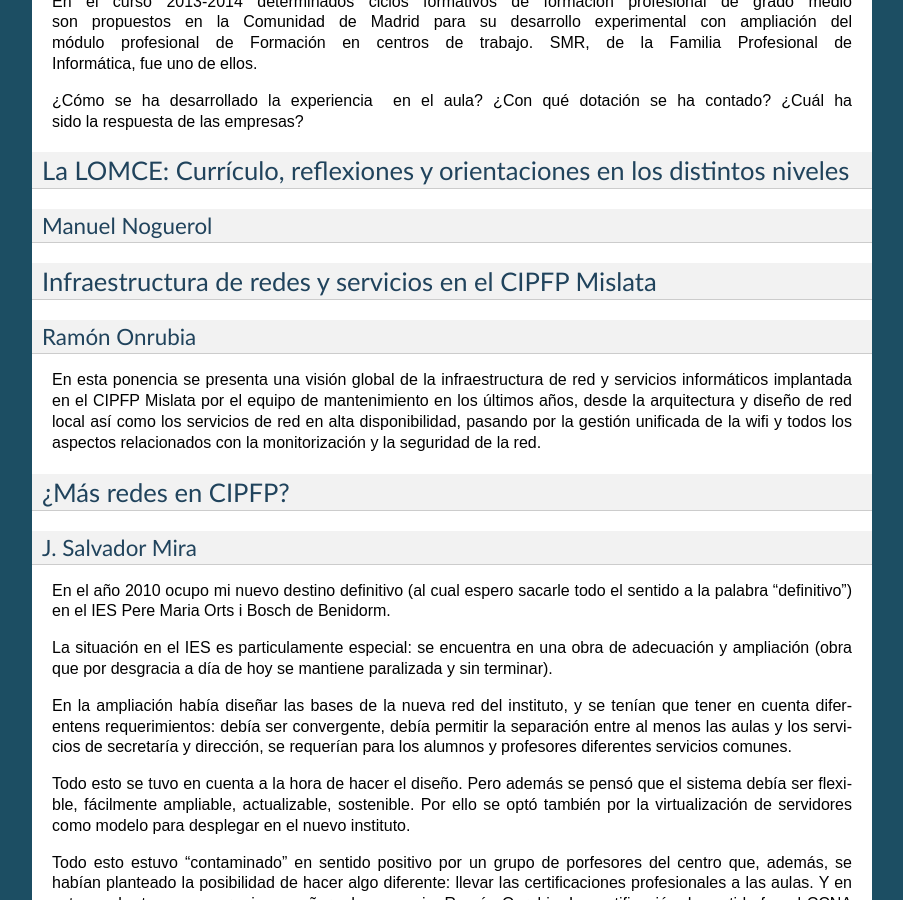
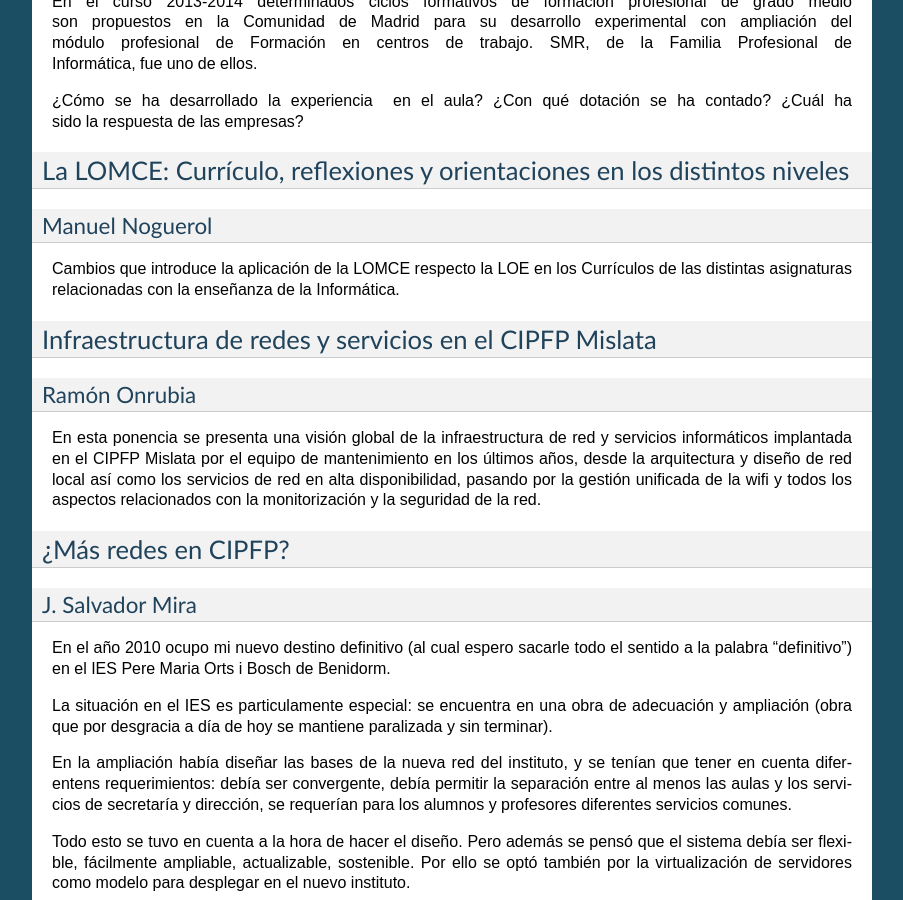
Before and after one commit to pnapi/web-pnapi-archivo, a Sphinx documentation site: the page built from source/congreso/2014/ponencias.rst, in a window 1280 px wide and 900 px high, scrolled down 1562 px. Shown: the whole window, without its empty margins (198-1101 px from the left). Built offline with Sphinx 7.4.7, drawn with Linux system fonts in a browser that asks for light colours.

Commit message:
Update ponencias.rst

```diff
--- a/source/congreso/2014/ponencias.rst
+++ b/source/congreso/2014/ponencias.rst
@@ -79,7 +79,7 @@ La LOMCE: Currículo, reflexiones y orientaciones en los distintos niveles
 Manuel Noguerol
 ~~~~~~~~~~~~~~~
 
-
+Cambios que introduce la aplicación de la LOMCE respecto la LOE en los Currículos de las distintas asignaturas relacionadas con la enseñanza de la Informática.
 
 
 .. _experiencias:
```
